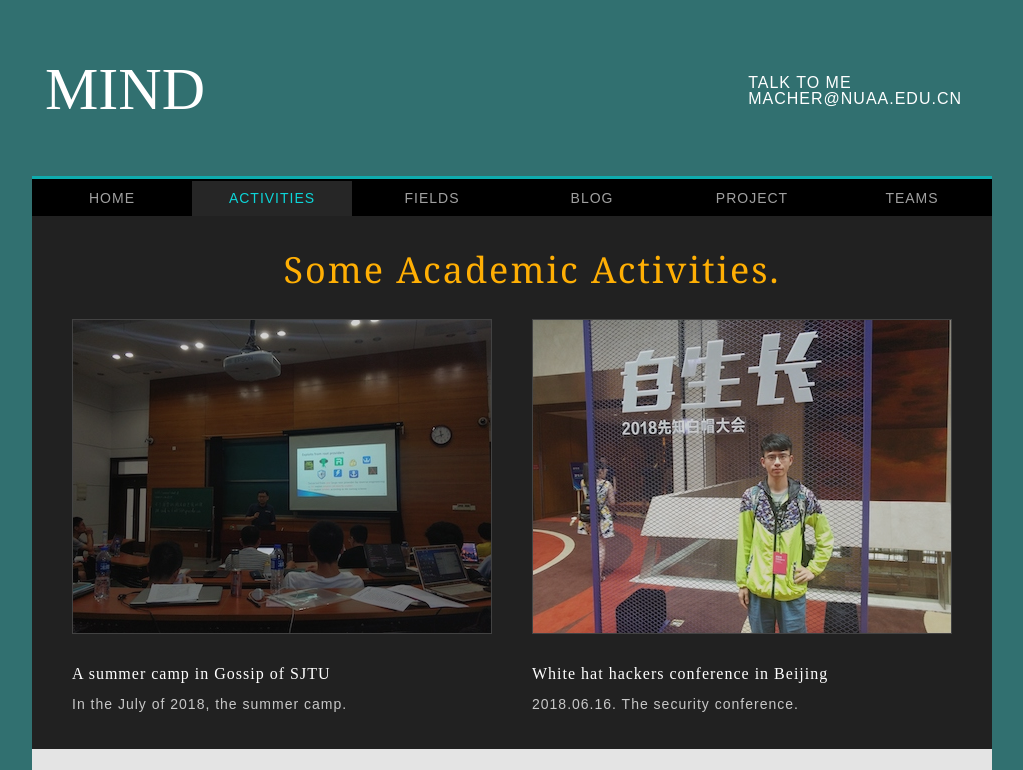
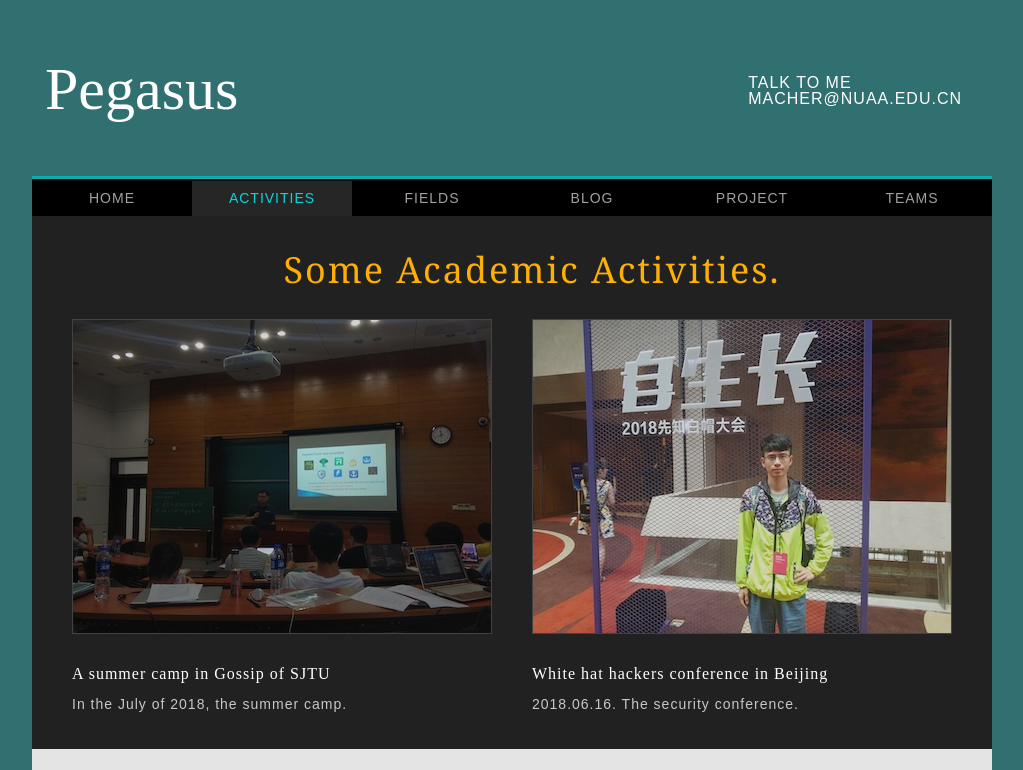
Before and after one commit to MacherCS/MacherCS.github.io, a plain HTML site: page activities.html in a window 1280 px wide. Shown: the top 770 px of the page, without its empty margins (128-1151 px from the left). Drawn offline with Linux system fonts and the light colour scheme.

Commit message:
update the title

```diff
--- a/activities.html
+++ b/activities.html
@@ -10,7 +10,7 @@
 	<div id="header">
 		<div>
 			<a href="index.html" class="logo">
-			<h1>MIND</h1>
+			<h1>Pegasus</h1>
 			</a>
 			<!--<span>talk to me<b>9-876-543-210</b></span>-->
 			<span>
```
Also changed, not shown: blog.html (+1 -1 lines), contact_bak.html (+1 -1 lines), fields.html (+1 -1 lines), index.html (+1 -1 lines), mg.html (+1 -1 lines), project.html (+1 -1 lines), teams.html (+1 -1 lines).
